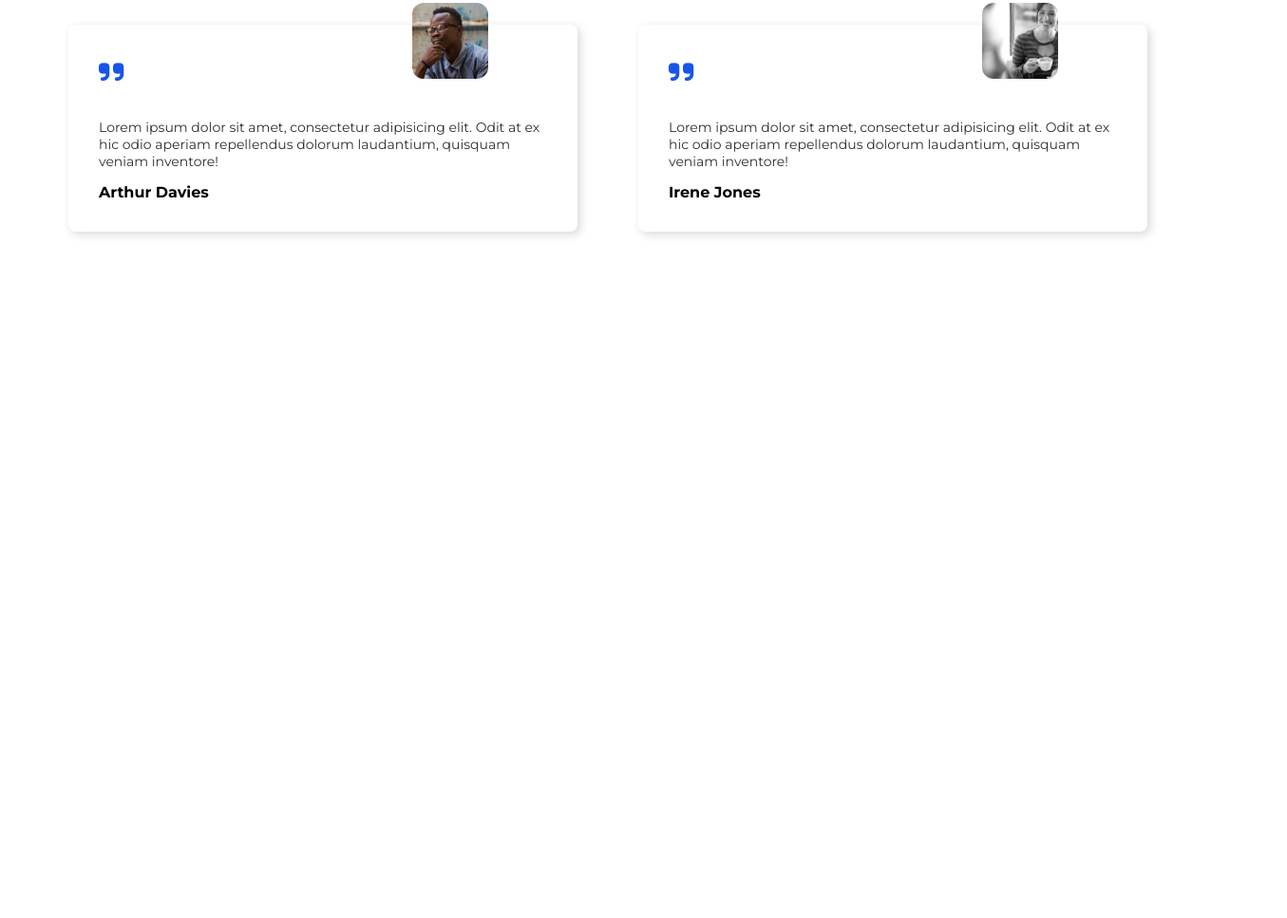
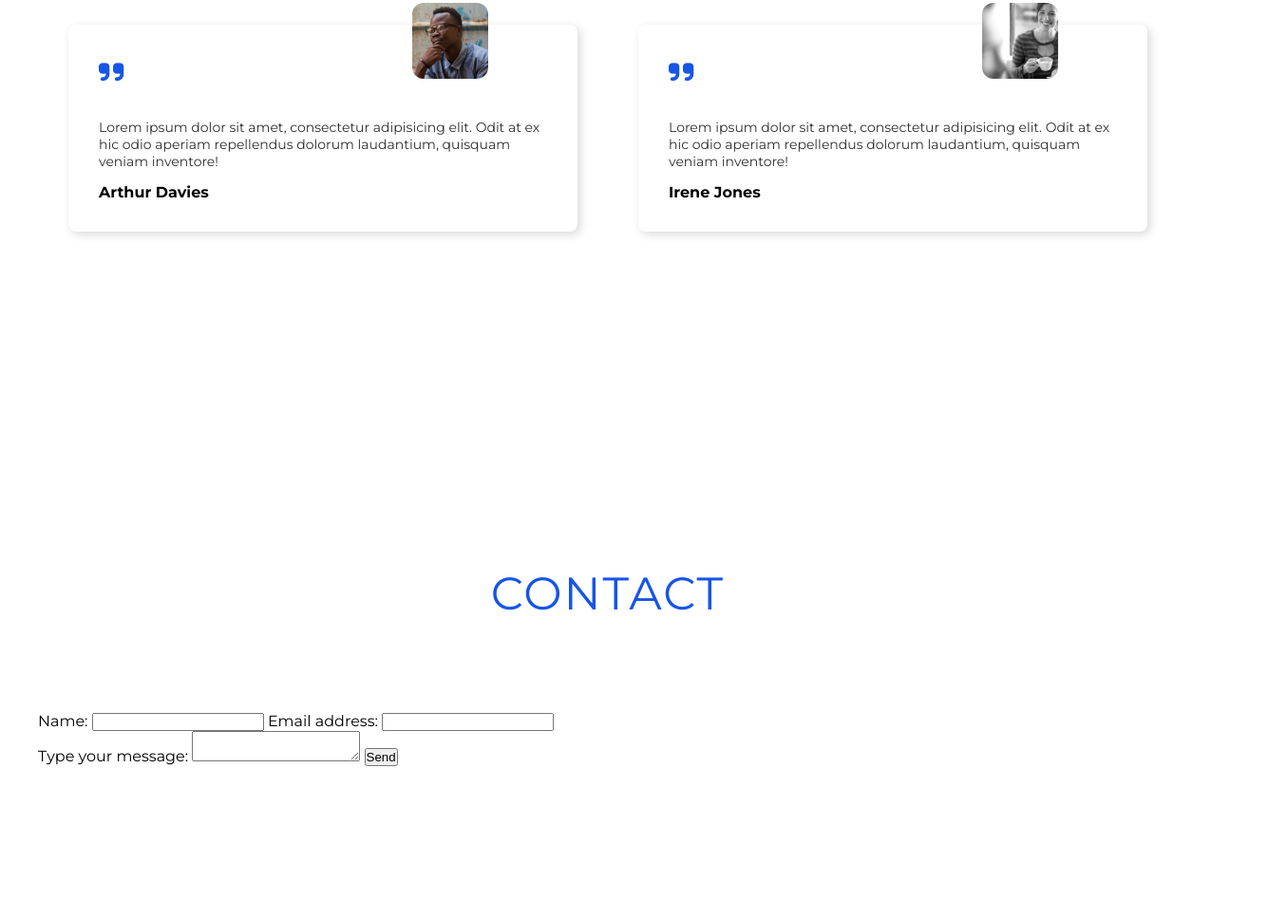
Before and after one commit to gabatk/Travel-with-us, a plain HTML site: page index.html in a window 1280 px wide. Shown: the part 5422-6389 px from the top of the page at 95% size, 1355 px wide, since content can reach past the window. Before the commit the page ends 5858 px from the top, so only its background shows below. Drawn offline with nearby package versions, Linux system fonts and the light colour scheme.

Commit message:
Contact form prepared.

```diff
--- a/index.html
+++ b/index.html
@@ -329,6 +329,38 @@
 					</div>
 				</div>
 			</section>
+
+			<section
+				class="contact section-padding section white-section"
+				id="contact">
+				<div class="white-block white-block-left"></div>
+				<div class="white-block white-block-right"></div>
+
+				<h2 class="section-heading">Contact</h2>
+				<div class="wrapper">
+					<form class="contact__form">
+						<div class="contact__form-top">
+							<label for="name" class="contact__form-label">Name:</label>
+							<input type="text" class="contact__form-input" id="name" />
+
+							<label for="email" class="contact__form-label"
+								>Email address:</label
+							>
+							<input type="text" class="contact__form-input" id="email" />
+						</div>
+						<label for="msg" class="contact__form-label"
+							>Type your message:</label
+						>
+						<textarea id="msg" class="contact__form-textarea"></textarea>
+
+						<button
+							type="submit"
+							class="contact__form-btn btn-special-animation">
+							Send
+						</button>
+					</form>
+				</div>
+			</section>
 		</main>
 
 		<script
```
